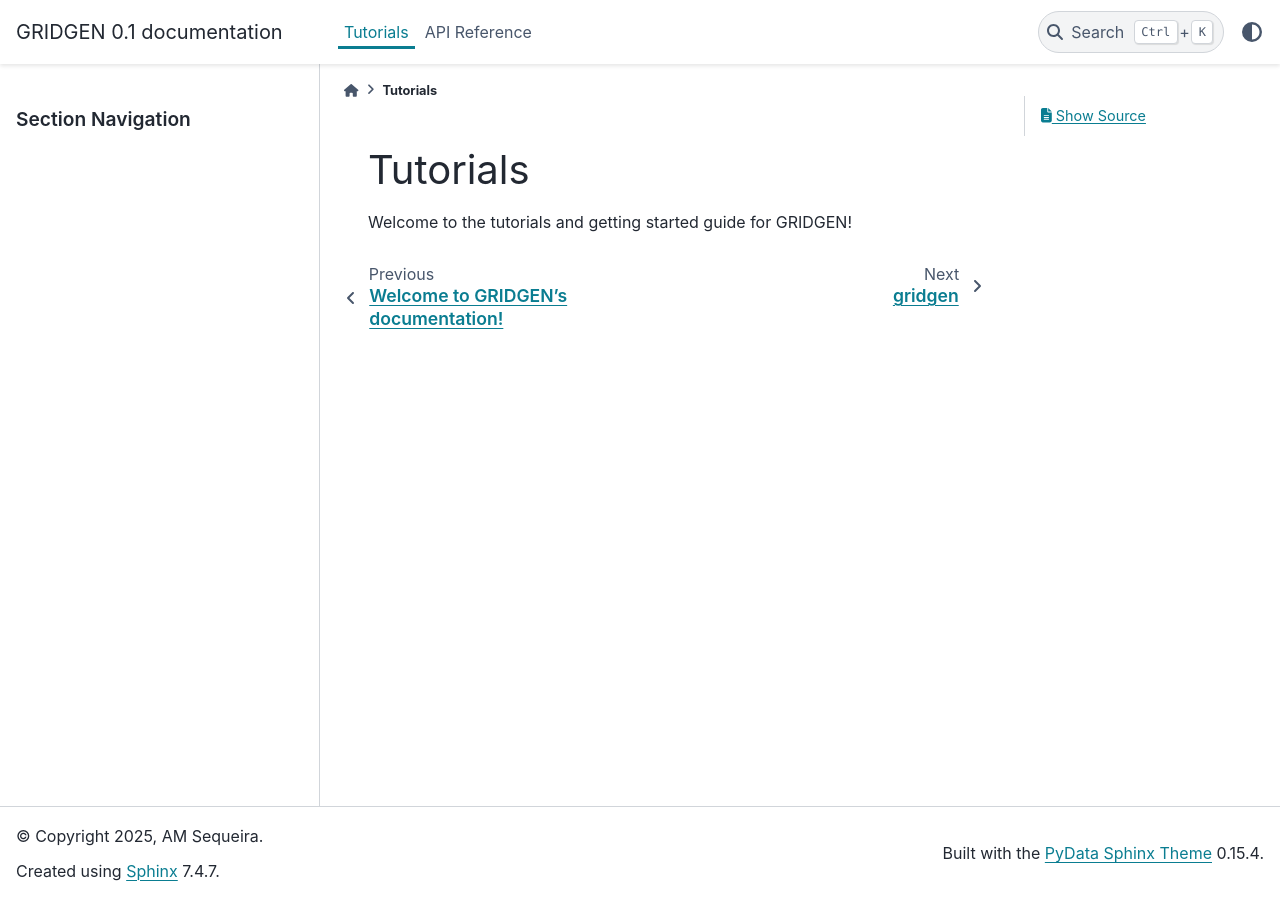
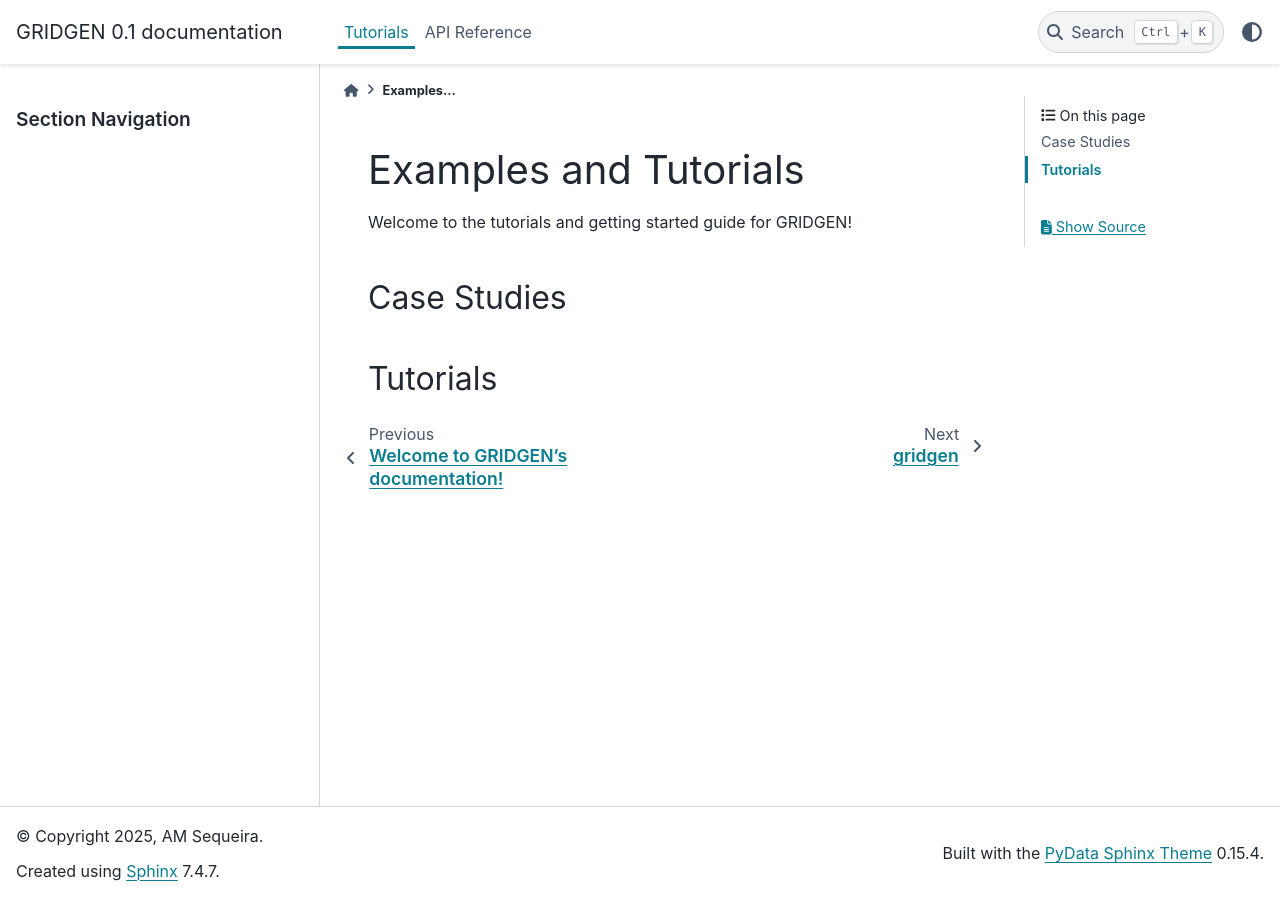
Before and after one commit to deMirandaLab/GRIDGENE, a Sphinx documentation site: the page built from docs/source/tutorials/index.rst, in a window 1280 px wide. Built offline with Sphinx 7.4.7 and the PyData theme 0.15.4, drawn with Linux system fonts in a browser that asks for light colours; pages that are not in the unit, such as notebooks, are missing from menus.

Commit message:
update index rst case studies

```diff
--- a/docs/source/tutorials/index.rst
+++ b/docs/source/tutorials/index.rst
@@ -1,7 +1,10 @@
-Tutorials
-=========
+Examples and Tutorials
+======================
 
 Welcome to the tutorials and getting started guide for GRIDGEN!
+
+Case Studies
+------------
 
 .. toctree::
    :maxdepth: 2
@@ -17,6 +20,9 @@ Welcome to the tutorials and getting started guide for GRIDGEN!
    ../case_studies/8_alternative_ways_masking_som.ipynb
    ../case_studies/9_alternative_ways_masking_KDTree.ipynb
 
+Tutorials
+---------
+
 .. toctree::
    :maxdepth: 2
    :caption: Tutorials:
```
